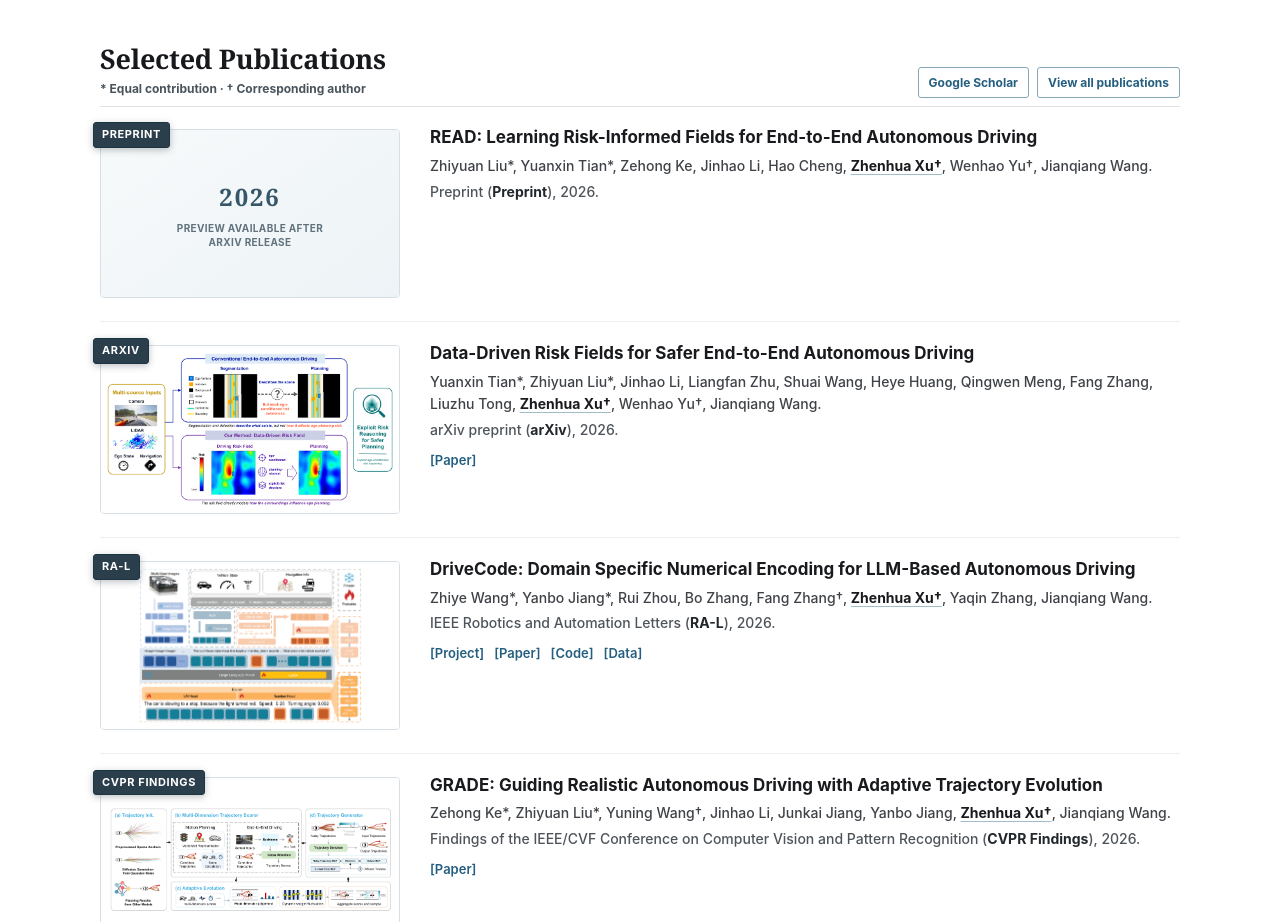
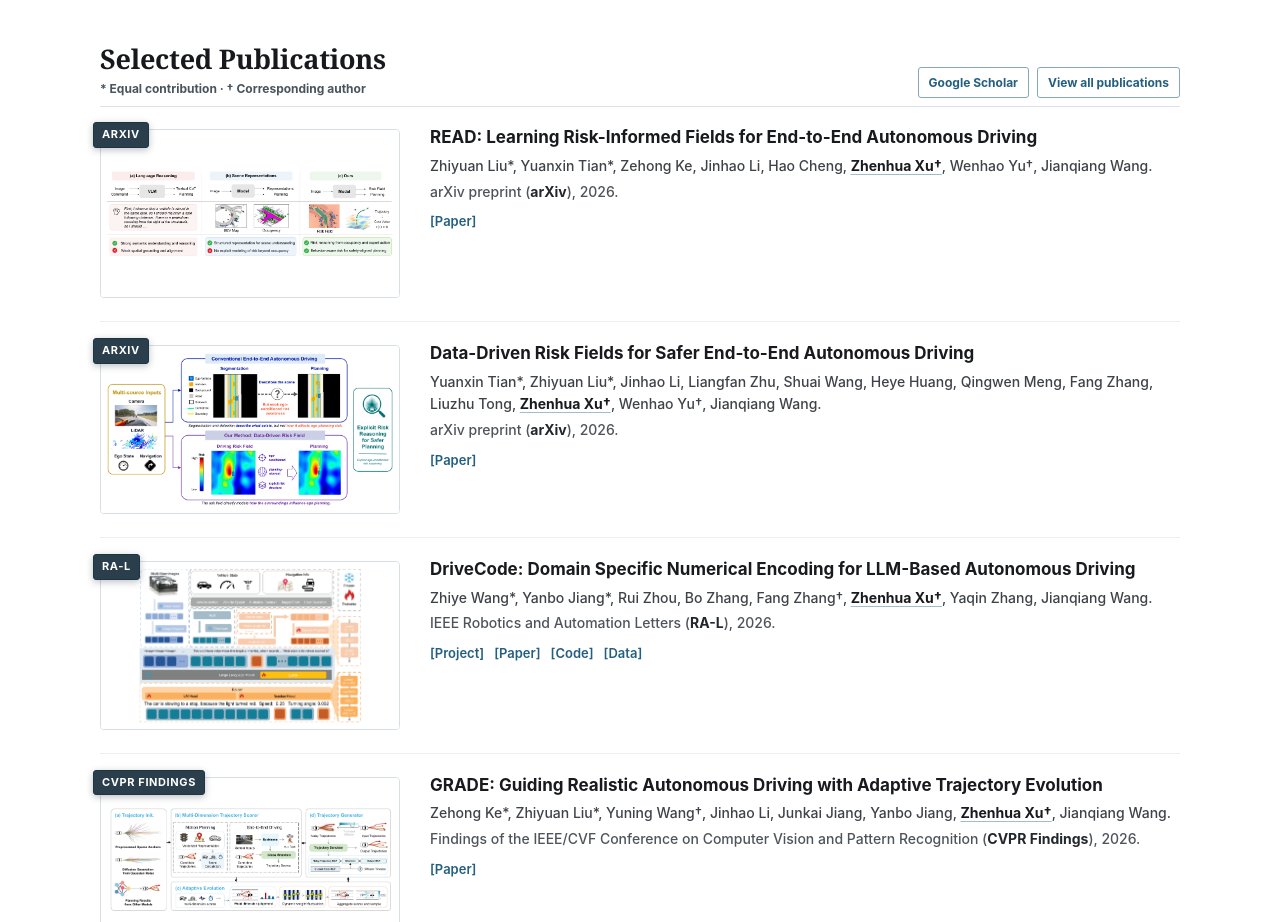
Before and after one commit to TonyXuQAQ/TonyXuQAQ.github.io, a React (Vite) app: page / in a window 1280 px wide. Shown: the part 960-1882 px from the top of the page. Built offline with nearby package versions, Linux system fonts and the light colour scheme.

Commit message:
Link READ to public arXiv preprint

```diff
--- a/src/content/site.ts
+++ b/src/content/site.ts
@@ -254,11 +254,15 @@ export const siteConfig = {
       ],
       authorNote: "* Equal contribution · † Corresponding author",
       publicationType: "preprint",
-      venue: "Preprint",
-      venueShort: "Preprint",
+      venue: "arXiv preprint",
+      venueShort: "arXiv",
       year: 2026,
-      mediaStatus: "Preview available after arXiv release",
-      links: [],
+      media: {
+        type: "image",
+        src: "images/publications/read.png",
+        alt: "READ figure comparing language reasoning, scene representations, and risk-field reasoning for autonomous driving",
+      },
+      links: [{ label: "Paper", url: "https://arxiv.org/abs/2609.12371" }],
       selected: true,
     },
     {
```
Also changed, not shown: public/images/publications/read.png (added).
